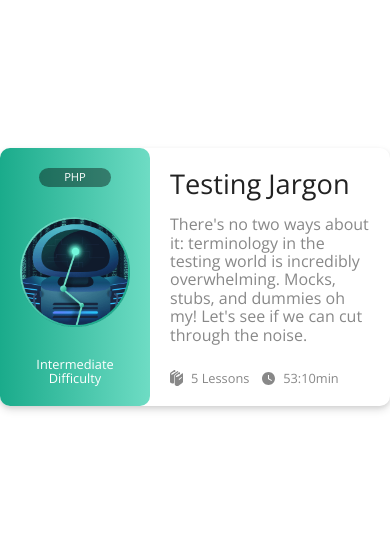
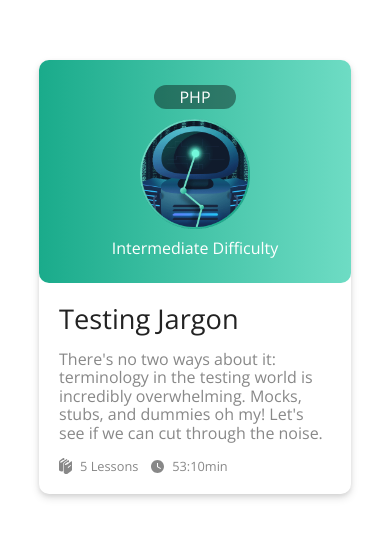
Before and after one commit to itsrafsanjani/css-for-backend-developers, a plain HTML site: page 003/index.html in a window 390 px wide. Shown: the part 145-682 px from the top of the page. Drawn offline with nearby package versions, Linux system fonts and the light colour scheme.

Commit message:
feat: responsive design added to lesson 3

```diff
--- a/003/style.css
+++ b/003/style.css
@@ -88,3 +88,23 @@ body {
   margin-right: 8px;
   fill: #888;
 }
+
+@media only screen and (max-width: 500px) {
+  .card {
+    display: block;
+    height: auto;
+    width: 80vw;
+  }
+
+  .card-left > * {
+    margin: 5px auto;
+  }
+
+  .card-difficulty {
+    font-size: 1em;
+  }
+
+  .card-skill-button {
+    font-size: 1em;
+  }
+}
```
